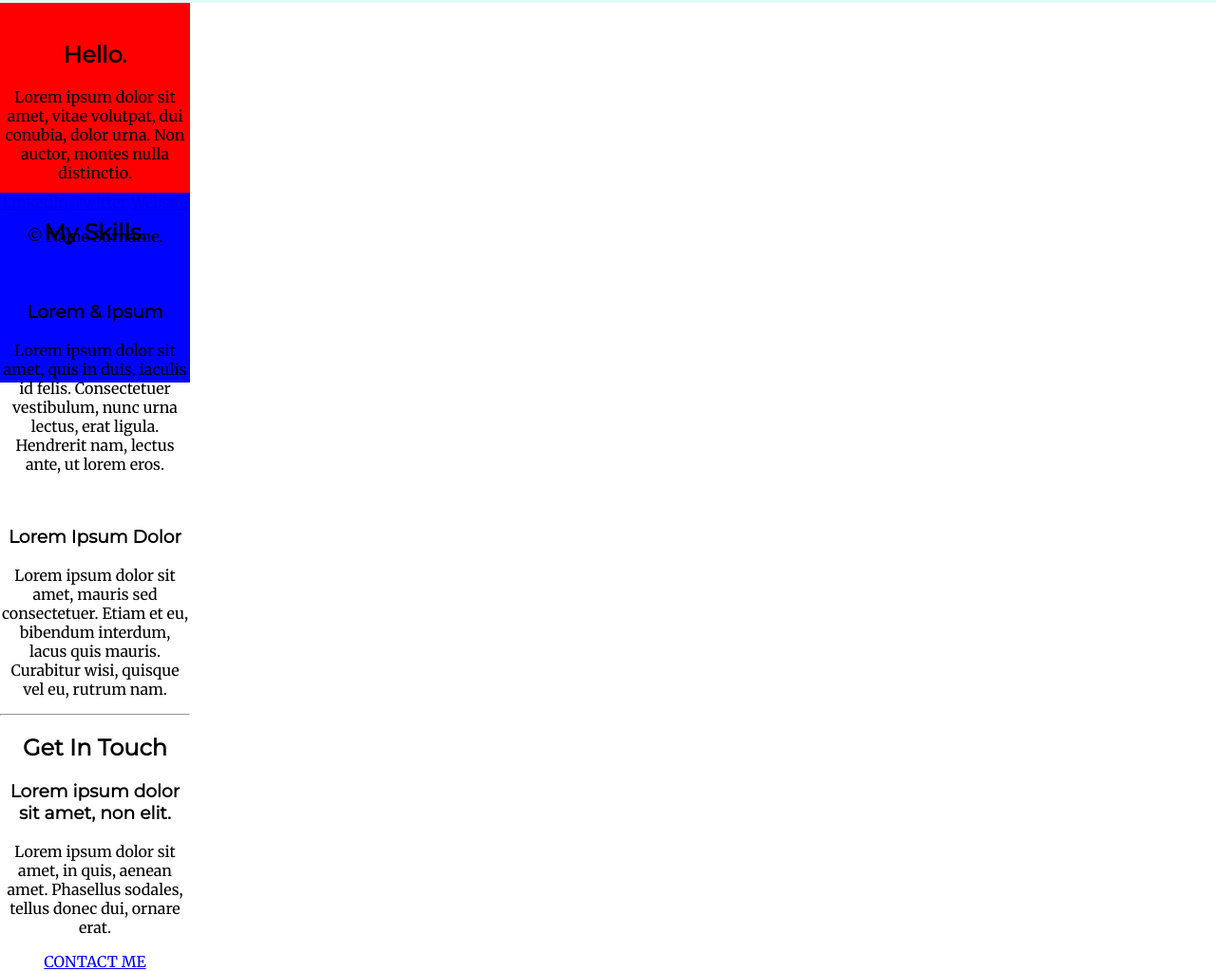
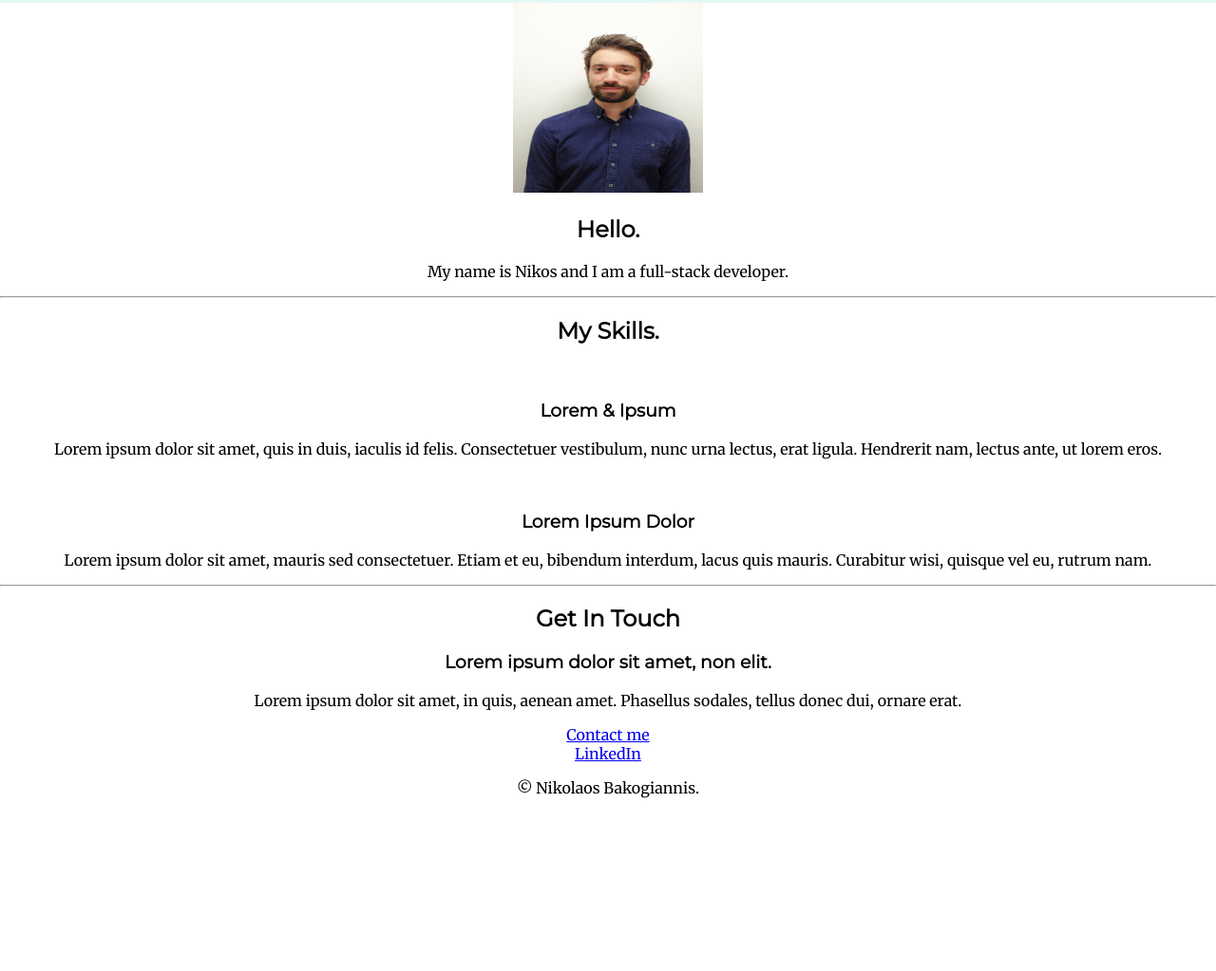
Before and after one commit to Web-Development-Brewery/my_site, a plain HTML site: page index.html in a window 1280 px wide. Shown: the part 557-1580 px from the top of the page at 95% size. After the commit the page ends 1413 px from the top, so only its background shows below. Drawn offline with Linux system fonts and the light colour scheme.

Commit message:
add some more

```diff
--- a/css/mystyle.css
+++ b/css/mystyle.css
@@ -24,16 +24,17 @@ h3 {
     padding-top: 100px;
 }
 
-.middle-container {
+.profile_img {
     width: 200px;
     height: 200px;
-    background-color: red;
+}
+
+.middle-container {
+
 }
 
 .bottom-container {
-    width: 200px;
-    height: 200px;
-    background-color: rgb(0, 4, 255);
+
 }
 
 
--- a/index.html
+++ b/index.html
@@ -20,9 +20,9 @@
 
         <div class="middle-container">
             <div class="profile">
-              <img src="" alt="">
+              <img class = "profile_img" src="images/profile_photo.jpg" alt="profile">
               <h2>Hello.</h2>
-              <p>Lorem ipsum dolor sit amet, vitae volutpat, dui conubia, dolor urna. Non auctor, montes nulla distinctio.</p>
+              <p>My name is Nikos and I am a full-stack developer.</p>
             </div>
             <hr>
             <div class="skills">
@@ -43,16 +43,14 @@
               <h2>Get In Touch</h2>
               <h3>Lorem ipsum dolor sit amet, non elit.</h3>
               <p>Lorem ipsum dolor sit amet, in quis, aenean amet. Phasellus sodales, tellus donec dui, ornare erat.</p>
-              <a class="btn" href="mailto:name@email.com">CONTACT ME</a>
+              <a class="btn" href="mailto:name@email.com">Contact me</a>
             </div>
           </div>
 
 
           <div class="bottom-container">
-            <a class="footer-link" href="https://www.linkedin.com/">LinkedIn</a>
-            <a class="footer-link" href="https://twitter.com/">Twitter</a>
-            <a class="footer-link" href="https://www.appbrewery.co/">Website</a>
-            <p>© Name Surname.</p>
+            <a class="footer-link" href="https://www.linkedin.com/in/nikolaos-bakogiannis-4b0a57234/">LinkedIn</a>
+            <p>© Nikolaos Bakogiannis.</p>
           </div>
 
 
```
Also changed, not shown: images/profile_photo.jpg (added).
